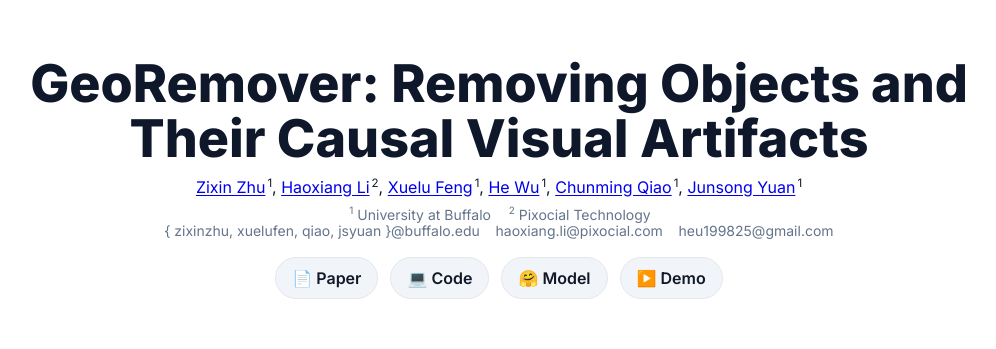
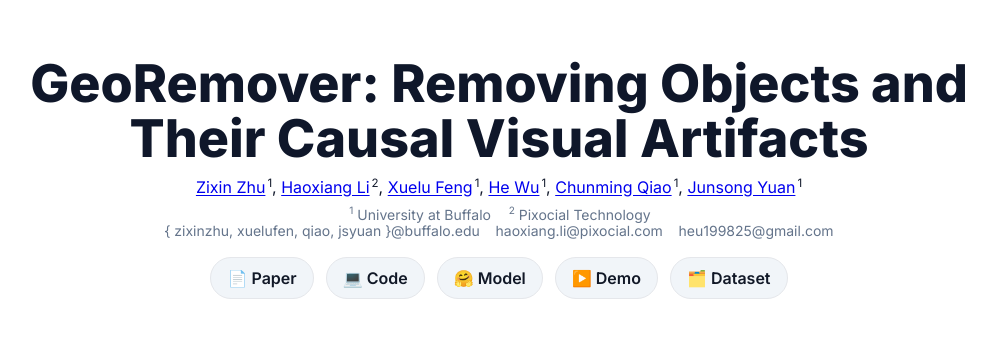
Before and after one commit to httang1224/GeoRemover, a plain HTML site: page docs/index.html in a window 1280 px wide. Shown: the top 349 px of the page, without its empty margins (141-1137 px from the left). Drawn offline with Linux system fonts and the light colour scheme.

Commit message:
updata project page

```diff
--- a/docs/index.html
+++ b/docs/index.html
@@ -139,6 +139,7 @@
       <a class="btn" href="https://github.com/MTLab/GeoRemover" target="_blank" rel="noopener">💻 Code</a>
       <a class="btn" href="https://huggingface.co/buxiangzhiren/GeoRemover" target="_blank" rel="noopener">🤗 Model</a>
       <a class="btn" href="https://huggingface.co/spaces/buxiangzhiren/GeoRemover" target="_blank" rel="noopener">▶️ Demo</a>
+      <a class="btn" href="https://huggingface.co/datasets/buxiangzhiren/CausRem" target="_blank" rel="noopener">🗂️ Dataset</a>
     </div>
   </main>
   <!-- 4.5) Interactive transitions (pairs: img1-12.png) -->
```
